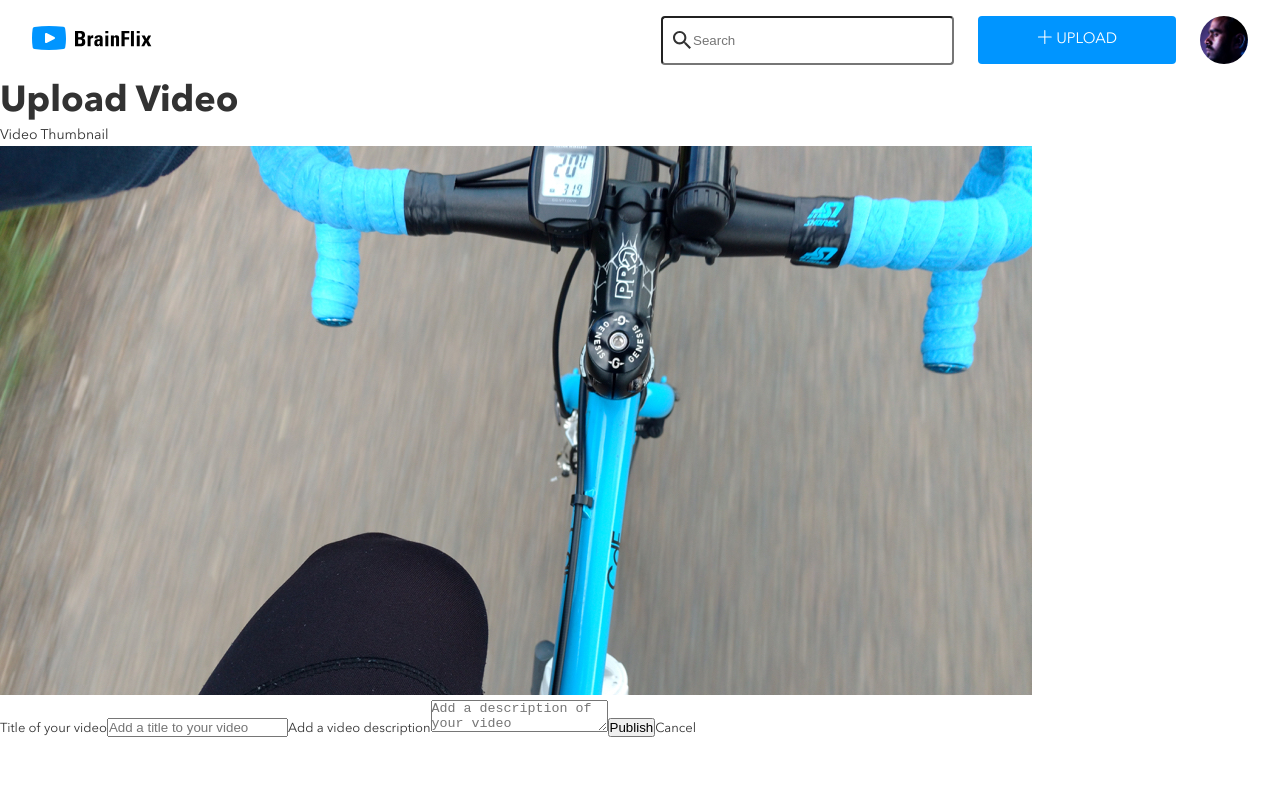
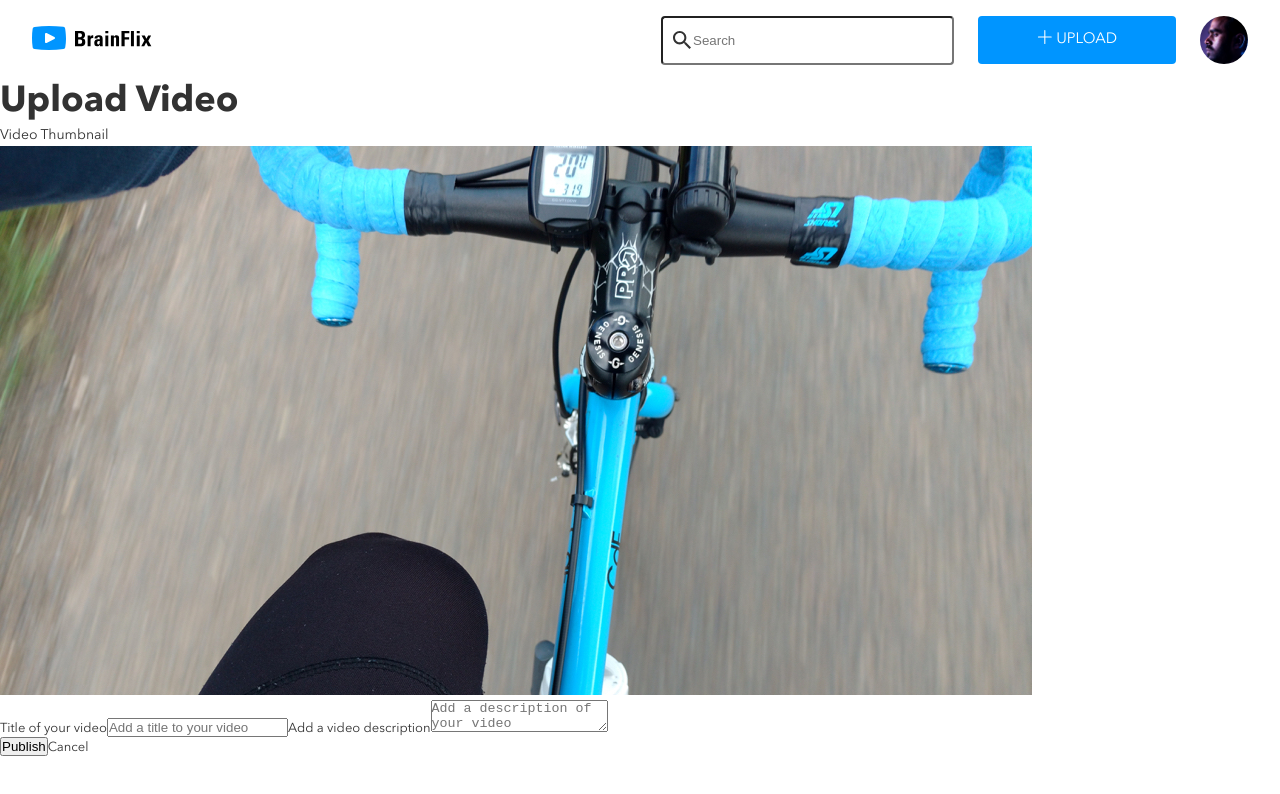
Before and after one commit to jekiquin/jerick-iquin-brainflix, a React (Create React App) app: page /upload in a window 1280 px wide. Shown: the top 794 px of the page. Built offline with nearby package versions, Linux system fonts and the light colour scheme.

Commit message:
added divs on uploadpage for layout

```diff
--- a/src/pages/UploadPage/UploadPage.js
+++ b/src/pages/UploadPage/UploadPage.js
@@ -1,5 +1,6 @@
 // import styling and react-router-dom
 import { Link } from 'react-router-dom';
+
 // import components
 import PageButton from '../../components/PageButton/PageButton';
 
@@ -10,16 +11,24 @@ function UploadPage() {
     return (
         <main className="upload">
             <h1 className="upload__heading">Upload Video</h1>
+            <form className="upload__form">
+                <div className="upload__form-thumbnail">
+                    <p className="upload__form-thumbnail-label">Video Thumbnail</p>
+                    <img className="upload__form-thumbnail-image" src={videoThumbnail} alt="Biking video thumbnail" />
+                </div>
 
-            <p>Video Thumbnail</p>
-            <img className="upload__image" src={videoThumbnail} alt="Biking video thumbnail" />
-            <form className="upload__form">
+                <div className="upload__form-inputs">
                     <label className="upload__form-label" htmlFor="title">Title of your video</label>
                     <input className="upload__form-input" type="text" name="title" id="title" placeholder="Add a title to your video" required/>
+
                     <label className="upload__form-label" htmlFor="description">Add a video description</label>
                     <textarea className="upload__form-input upload__form-input--textarea" placeholder="Add a description of your video"></textarea>
+                </div>
+
+                <div className="upload__form-buttons">
                     <PageButton submit={true} className="upload__form-submit" value="Publish" />
                     <Link className="upload__form-cancel" to="/">Cancel</Link>
+                </div>
             </form>
         </main>
     )
```
Lines whose indentation alone changed are shown as unchanged.
